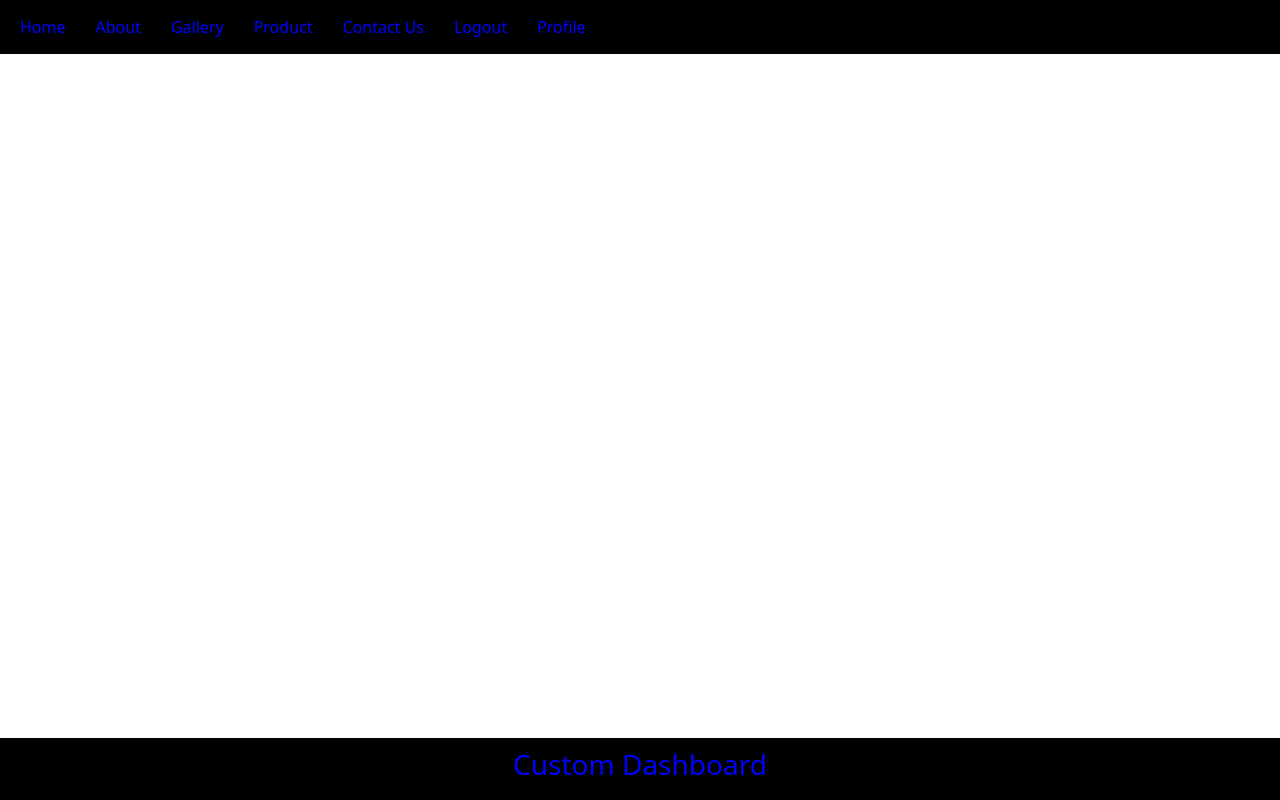
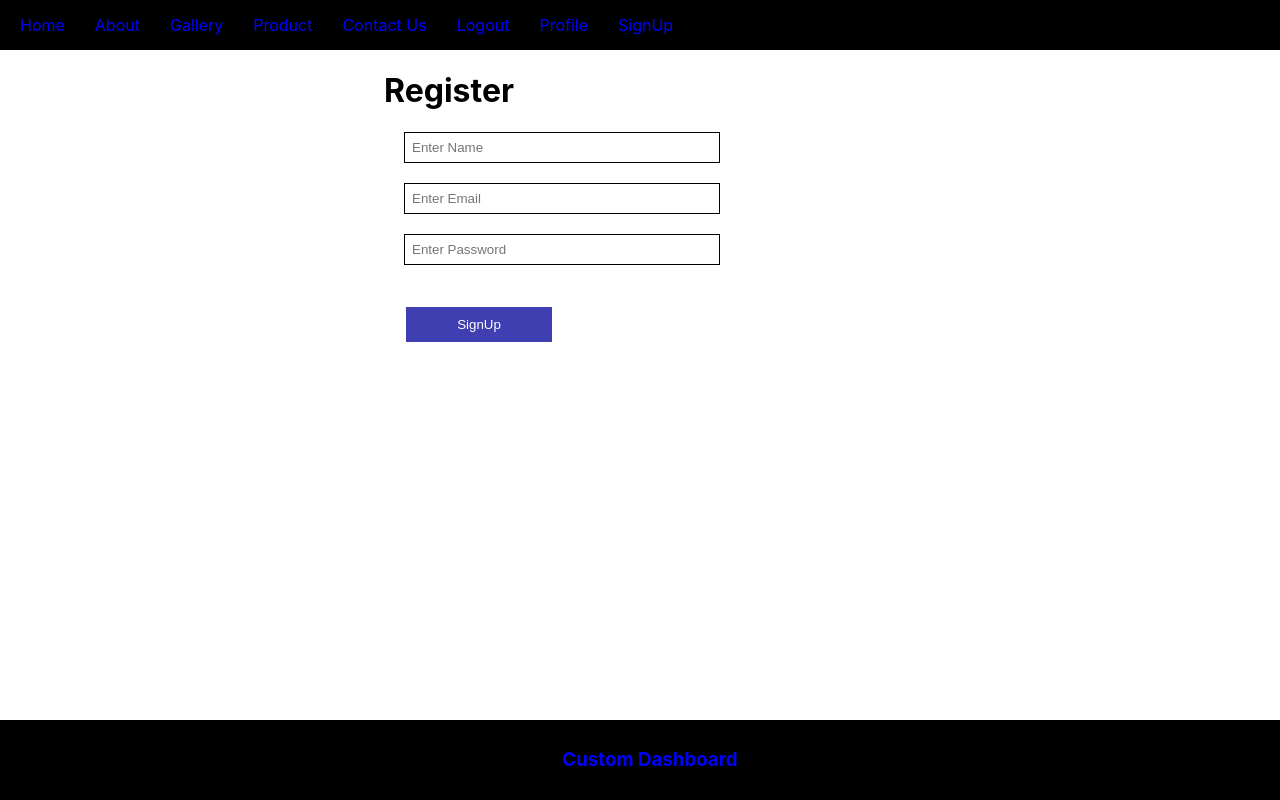
Before and after one commit to ARod88/Final-Project, a React (Create React App) app in the folder final-project/: page /signup in a window 1280 px wide. Built offline with nearby package versions, Linux system fonts and the light colour scheme.

Commit message:
added signup form

```diff
--- a/final-project/src/App.css
+++ b/final-project/src/App.css
@@ -15,6 +15,28 @@
   padding: 5px;
 }
 
+.inputBox{
+  padding: 7px;
+  display: block;
+  border: 1px solid black;
+  width: 300px;
+  margin: 20px;
+}
+
+.appButton{
+  margin: 20px;
+  width: 150px;
+  padding: 10px;
+  background: #3f3fb2;
+  border: solid 2px;
+  cursor: pointer;
+  color: white;
+}
+
+.register {
+  margin-left: 30%;
+}
+
 .footer {
   position: absolute;
   bottom: 0;
--- a/final-project/src/App.js
+++ b/final-project/src/App.js
@@ -1,14 +1,10 @@
 import './App.css';
-import "bootstrap/dist/css/bootstrap.min.css"
-// import Home from './components/Home'
-// import About from './components/About'
-// import Gallery from './components/Gallery'
-// import ContactUs from './components/ContactUs';
 import NavBar from './components/NavBar';
 import { BrowserRouter, Routes, Route } from 'react-router-dom'
 import Footer from './components/Footer';
+import SignUp from './components/SignUp';
 
-// import CurrentUserProvider from './components/contexts/CurrentUser'
+
 
 function App() {
   return (
@@ -23,6 +19,7 @@
         <Route path='/contact'element={<h1>Contact Us</h1>}/>
         <Route path='/logout' element={<h1>Logout</h1>}/>
         <Route path='/profile' element={<h1>Profile</h1>}/>
+        <Route path='/signup' element={<SignUp />}/>
       </Routes>
       </BrowserRouter>
       <Footer />
--- a/final-project/src/components/NavBar.js
+++ b/final-project/src/components/NavBar.js
@@ -12,6 +12,7 @@
         <li><Link to="/contact">Contact Us</Link></li>
         <li><Link to="/logout">Logout</Link></li>
         <li><Link to="/profile">Profile</Link></li>
+        <li><Link to="/signup">SignUp</Link></li>
       </ul>
     </div>
   )
--- /dev/null
+++ b/final-project/src/components/SignUp.js
@@ -0,0 +1,29 @@
+import React, {useState} from "react";
+
+const SignUp=()=>{
+    const [name, setName]=useState("");
+    const [email, setEmail]=useState("");
+    const [password, setPassword]=useState("");
+    const collectData=()=> {
+        console.warn(name,email,password);
+    }
+
+
+    return(
+        <div className="register">
+            <h1>Register</h1>
+            <input className="inputBox" type="text" placeholder="Enter Name"
+            value={name} onChange={(e) => setName(e.target.value)}/>
+            <input className="inputBox"type="text" placeholder="Enter Email"
+            value={email} onChange={(e) => setEmail(e.target.value)}/>
+            <input className="inputBox"type="password" placeholder="Enter Password"
+            value={password} onChange={(e) => setPassword(e.target.value)}/>
+
+            <button onClick={collectData}className="appButton" type="button">SignUp</button>
+
+        </div>
+
+    )
+}
+
+export default SignUp
```
